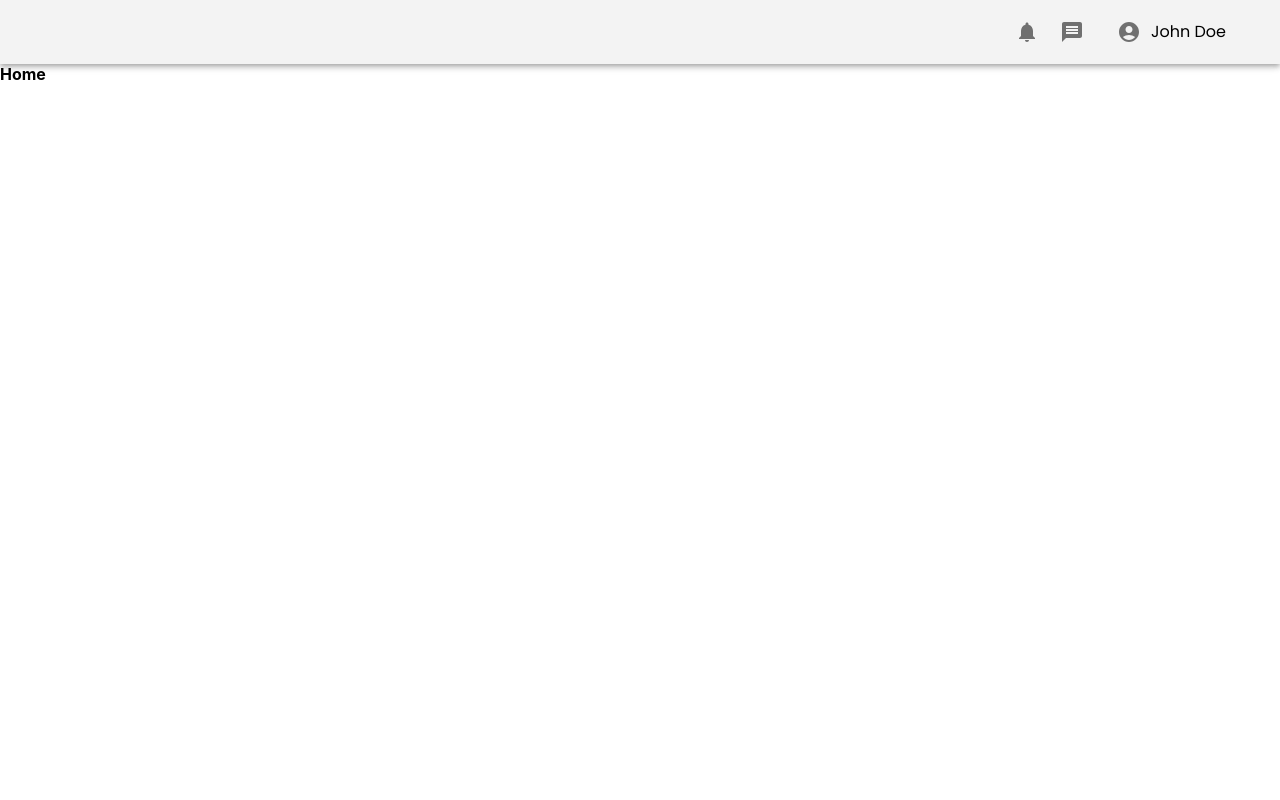
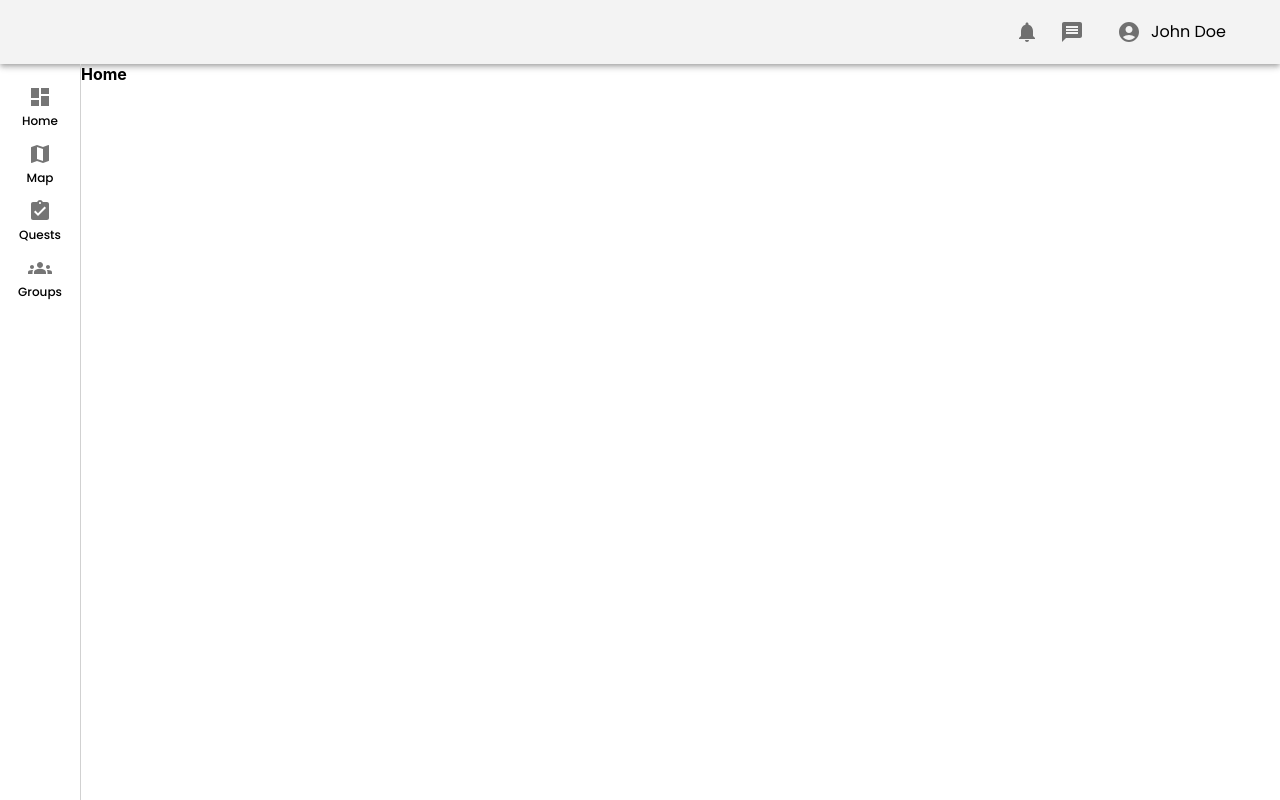
Before and after one commit to sandeep-bh-dev/Coquest-WebApp, a React (Create React App) app in the folder frontend/: page /home in a window 1280 px wide. Shown: the top 800 px of the page. Built offline with nearby package versions, Linux system fonts and the light colour scheme.

Commit message:
added the left side tool bar

```diff
--- /dev/null
+++ b/frontend/src/components/LeftSideBar/index.tsx
@@ -0,0 +1,71 @@
+import React from "react";
+import Typography from "@mui/material/Typography";
+import IconButton from "@mui/material/IconButton";
+import DashboardIcon from "@mui/icons-material/Dashboard";
+import MapIcon from "@mui/icons-material/Map";
+import styled from "@emotion/styled";
+import AssignmentTurnedInIcon from "@mui/icons-material/AssignmentTurnedIn";
+import GroupsIcon from "@mui/icons-material/Groups";
+
+const LeftToolBar = styled.div({
+	float: "left",
+	width: "80px",
+	height: "1024px",
+	alignItems: "flex-start",
+	flexDirection: "row",
+	display: "flex",
+	borderRight: "1px solid rgb(209, 209, 209)",
+	borderBottom: "1px solid rgb(209, 209, 209)",
+});
+
+const IconContainer = styled.div({
+	width: "56px",
+	height: "216px",
+	marginLeft: "12px",
+	marginTop: "21px",
+	padding: "0px",
+});
+
+const Icon = styled(IconButton)({
+	gap: "3px",
+	alignItems: "center",
+	flexDirection: "column",
+	display: "flex",
+	width: "56px",
+	height: "45px",
+	borderRadius: "0px",
+	marginBottom: "12px",
+});
+
+const Text = styled(Typography)({
+	fontFamily: "Poppins",
+	fontSize: "12px",
+	lineHeight: "18px",
+	fontWeight: 500,
+	color: "#000000",
+});
+
+const Toolbar = () => (
+	<LeftToolBar>
+		<IconContainer>
+			<Icon>
+				<DashboardIcon />
+				<Text>Home</Text>
+			</Icon>
+			<Icon>
+				<MapIcon />
+				<Text>Map</Text>
+			</Icon>
+			<Icon>
+				<AssignmentTurnedInIcon />
+				<Text>Quests</Text>
+			</Icon>
+			<Icon>
+				<GroupsIcon />
+				<Text>Groups</Text>
+			</Icon>
+		</IconContainer>
+	</LeftToolBar>
+);
+
+export default Toolbar;
--- a/frontend/src/index.tsx
+++ b/frontend/src/index.tsx
@@ -2,6 +2,7 @@ import { createBrowserRouter, RouterProvider } from "react-router-dom";
 import React from "react";
 import ReactDOM from "react-dom/client";
 import Toolbar from "./components/Toolbar";
+import LeftSideBar from "./components/LeftSideBar";
 import { ThemeProvider } from "@mui/material/styles";
 import theme from "./styles/theme";
 import "./index.css";
@@ -14,24 +15,7 @@ const root = ReactDOM.createRoot(
 const router = createBrowserRouter([
 	{
 		path: "/",
-		element: (
-			<>
-				<TaskCard
-					name="Task Name"
-					community="Community Name"
-					location="Location"
-					description="Some text here"
-					type="small"
-				/>
-				<TaskCard
-					name="Task Name"
-					community="Community Name"
-					location="Location"
-					description="Some text here"
-					type="large"
-				/>
-			</>
-		),
+		element: <div></div>,
 	},
 	{
 		path: "/home",
@@ -47,6 +31,7 @@ root.render(
 	<React.StrictMode>
 		<ThemeProvider theme={theme}>
 			<Toolbar />
+			<LeftSideBar />
 			<RouterProvider router={router} />
 		</ThemeProvider>
 	</React.StrictMode>
```
